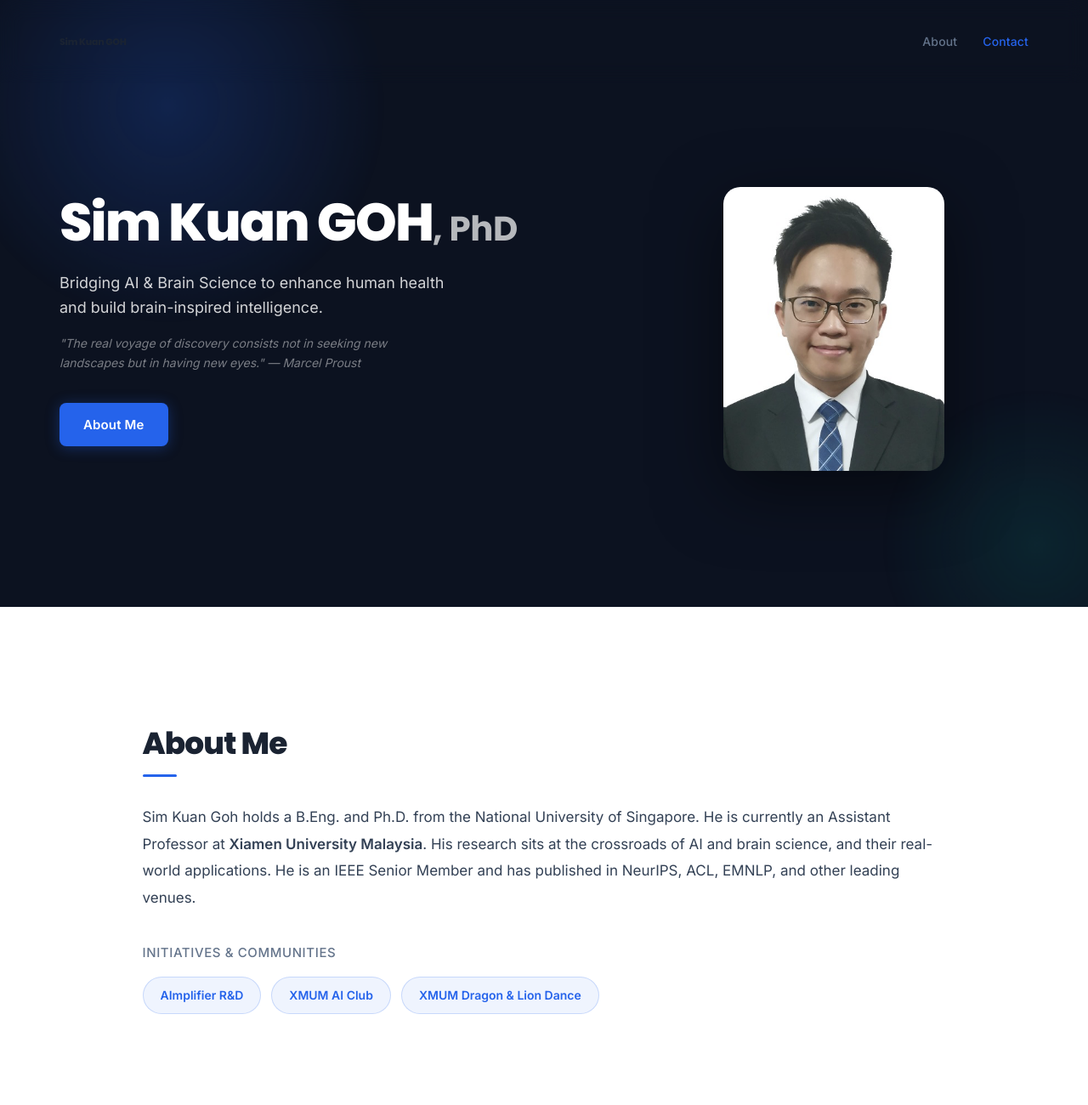
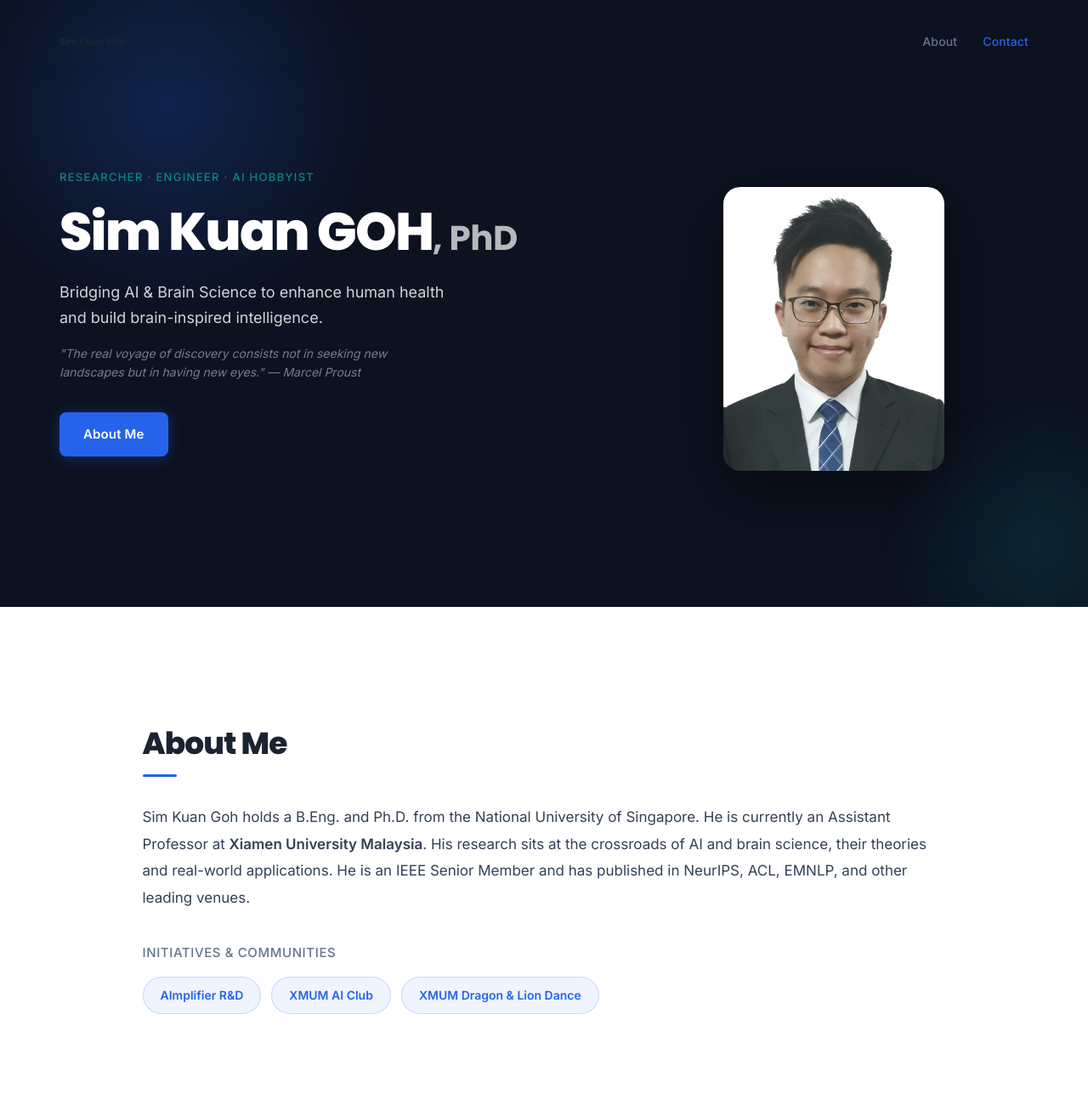
Before and after one commit to SimKuanGOH/SimKuanGOH.github.io, a website: page index.html in a window 1280 px wide. Shown: the top 1300 px of the page at 85% size. Drawn offline with nearby package versions, Linux system fonts and the light colour scheme.

Commit message:
Update index.html

```diff
--- a/index.html
+++ b/index.html
@@ -41,7 +41,7 @@
             <div class="intro-text">
                 <div class="row" style="align-items:center; display:flex; flex-wrap:wrap;">
                     <div class="col-sm-7" style="padding-right:40px;">
-                        <!-- <p class="hero-label">Assistant Professor · IEEE Senior Member</p> -->
+                        <p class="hero-label">Researcher · Engineer · AI Hobbyist</p>
                         <h1 class="hero-name">Sim Kuan GOH<span class="hero-phd">, PhD</span></h1>
                         <p class="hero-tagline">Bridging AI &amp; Brain Science to enhance human health and build brain-inspired intelligence.</p>
                         <p class="hero-quote">"The real voyage of discovery consists not in seeking new landscapes but in having new eyes." — Marcel Proust</p>
@@ -67,7 +67,7 @@
                     <p class="p-about" style="margin-top:32px;">
                         Sim Kuan Goh holds a B.Eng. and Ph.D. from the National University of Singapore.
                         He is currently an Assistant Professor at <strong>Xiamen University Malaysia</strong>.
-                        His research sits at the crossroads of AI and brain science, and their real-world applications. He is an IEEE Senior Member and has published in
+                        His research sits at the crossroads of AI and brain science, their theories and real-world applications. He is an IEEE Senior Member and has published in
                         NeurIPS, ACL, EMNLP, and other leading venues.
                     </p>
 
```
